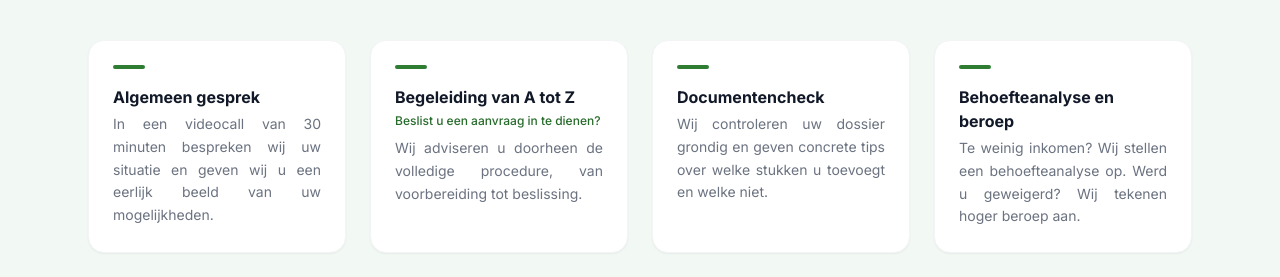
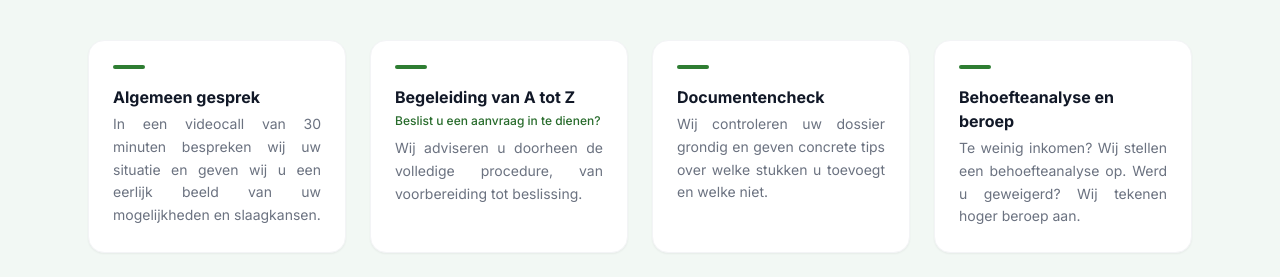
Before and after one commit to conscencia/mijngezinshereniging, a React (Vite) app: page / in a window 1280 px wide. Shown: the part 2029-2306 px from the top of the page. Built offline with nearby package versions, Linux system fonts and the light colour scheme.

Commit message:
Tekst algemeen gesprek aangevuld met slaagkansen

```diff
--- a/src/pages/Home.jsx
+++ b/src/pages/Home.jsx
@@ -227,7 +227,7 @@ export default function Home() {
             {[
               {
                 title: "Algemeen gesprek",
-                desc: "In een videocall van 30 minuten bespreken wij uw situatie en geven wij u een eerlijk beeld van uw mogelijkheden.",
+                desc: "In een videocall van 30 minuten bespreken wij uw situatie en geven wij u een eerlijk beeld van uw mogelijkheden en slaagkansen.",
               },
               {
                 title: "Begeleiding van A tot Z",
```
